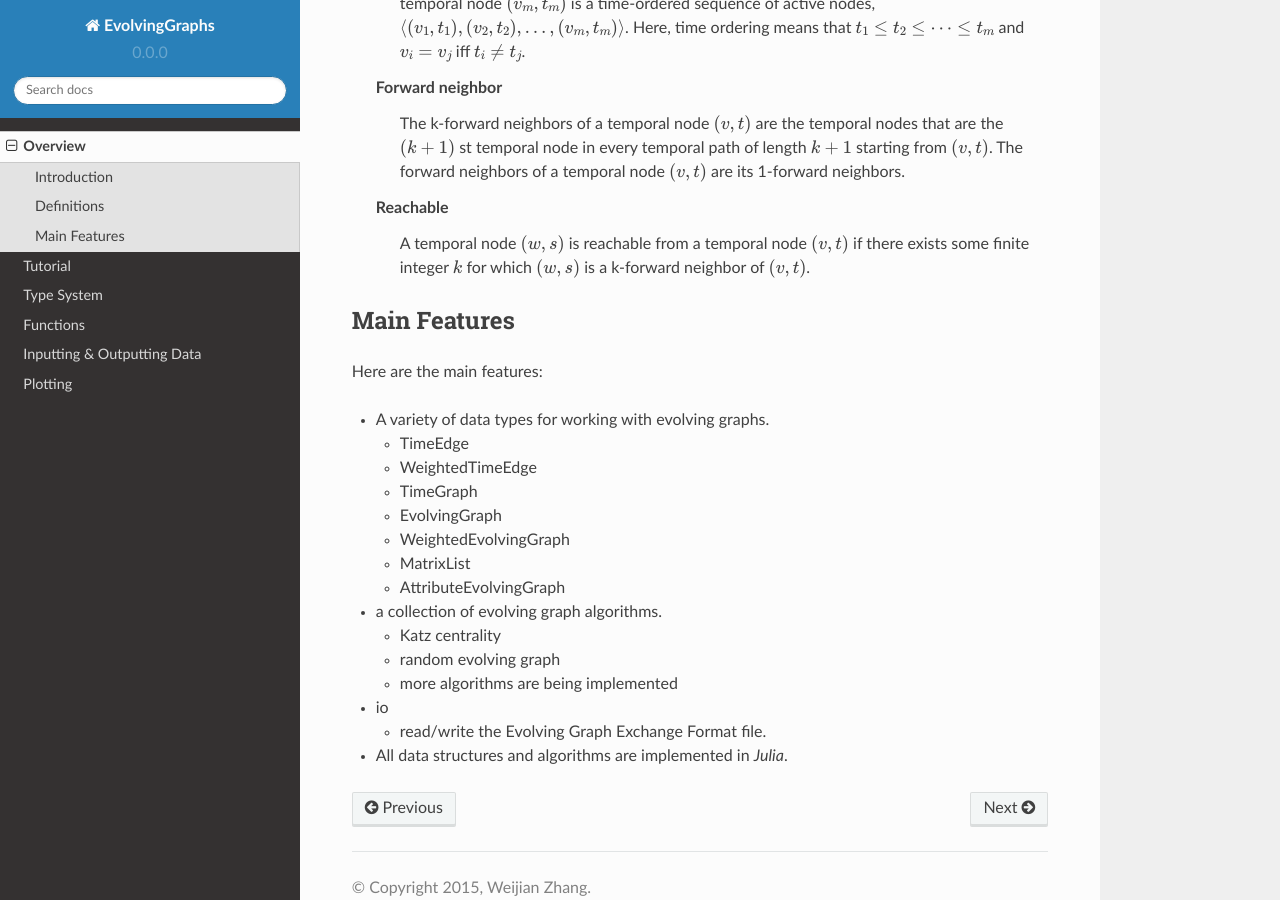
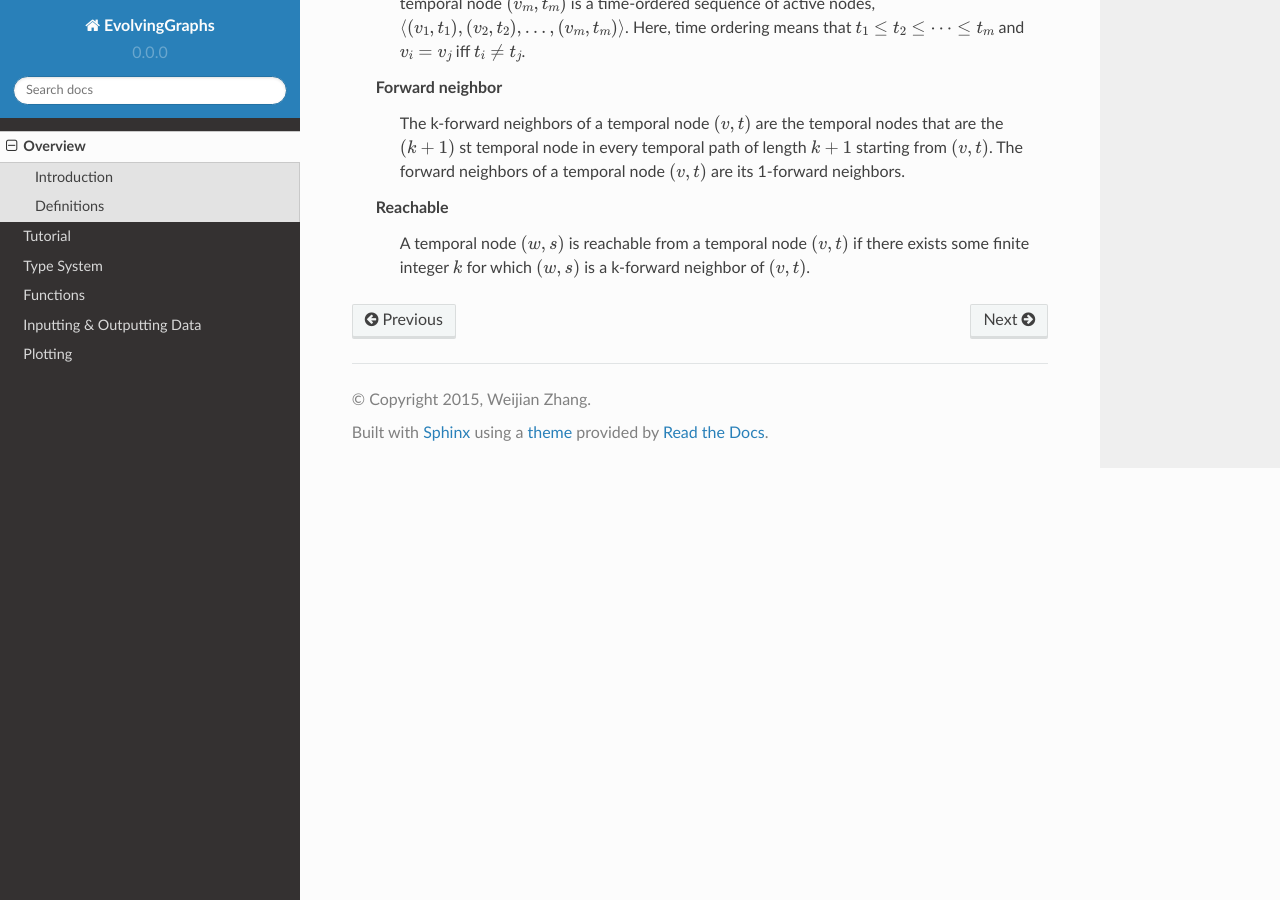
Before and after one commit to EtymoIO/EvolvingGraphs.jl, a Sphinx documentation site: the page built from doc/overview.rst, in a window 1280 px wide and 900 px high, scrolled down 1602 px. Built offline with Sphinx 7.4.7 and the Read the Docs theme 2.0.0, drawn with Linux system fonts in a browser that asks for light colours.

Commit message:
add more tests

```diff
--- a/doc/overview.rst
+++ b/doc/overview.rst
@@ -87,30 +87,3 @@ Definitions
                    A temporal node :math:`(w,s)` is reachable from a temporal node :math:`(v,t)`
 		   if there exists some finite integer :math:`k` for which :math:`(w,s)` is a
 		   k-forward neighbor of :math:`(v,t)`.
-
-Main Features
-------------------
-
-Here are the main features:
-
-* A variety of data types for working with evolving graphs.
-
-  - TimeEdge
-  - WeightedTimeEdge
-  - TimeGraph
-  - EvolvingGraph
-  - WeightedEvolvingGraph
-  - MatrixList
-  - AttributeEvolvingGraph
-
-* a collection of evolving graph algorithms.
-
-  - Katz centrality
-  - random evolving graph
-  - more algorithms are being implemented
-
-* io
-
-  - read/write the Evolving Graph Exchange Format file.
-
-* All data structures and algorithms are implemented in *Julia*.
```
Also changed, not shown: 9 other files.
